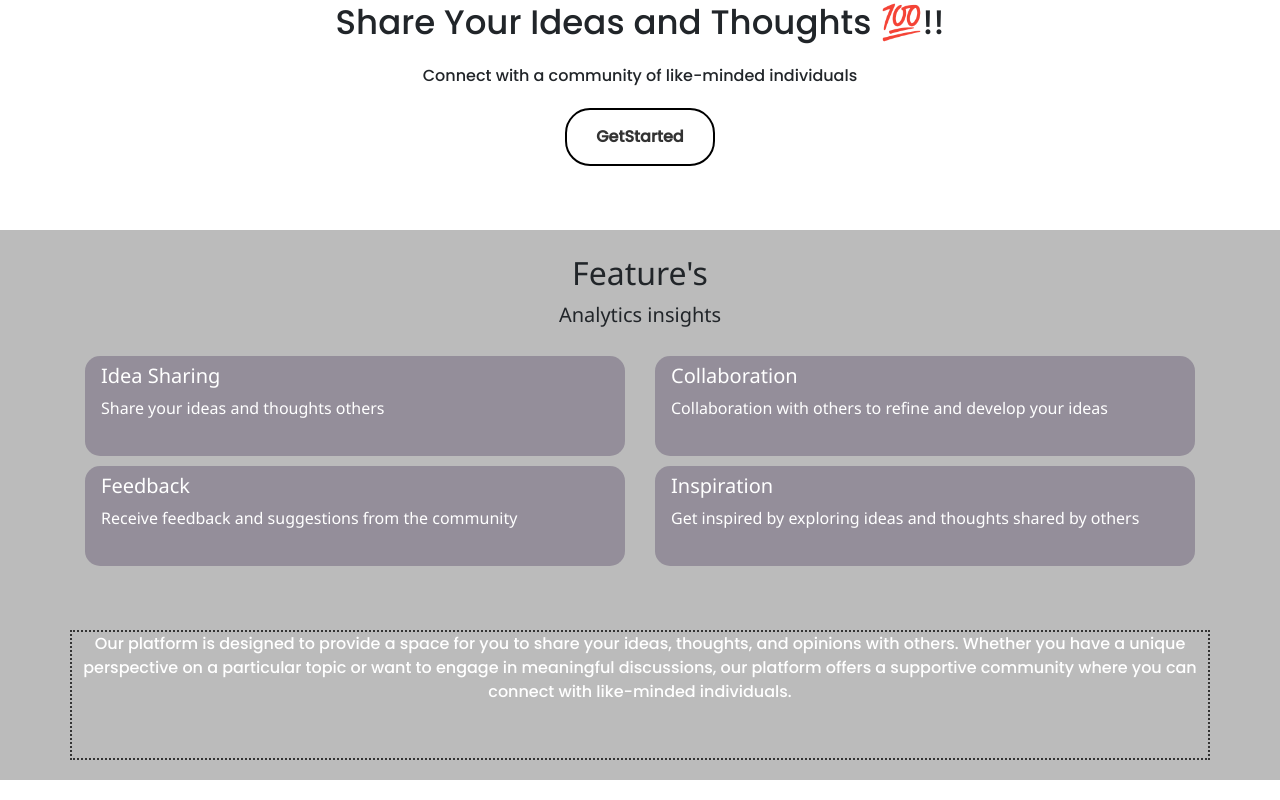
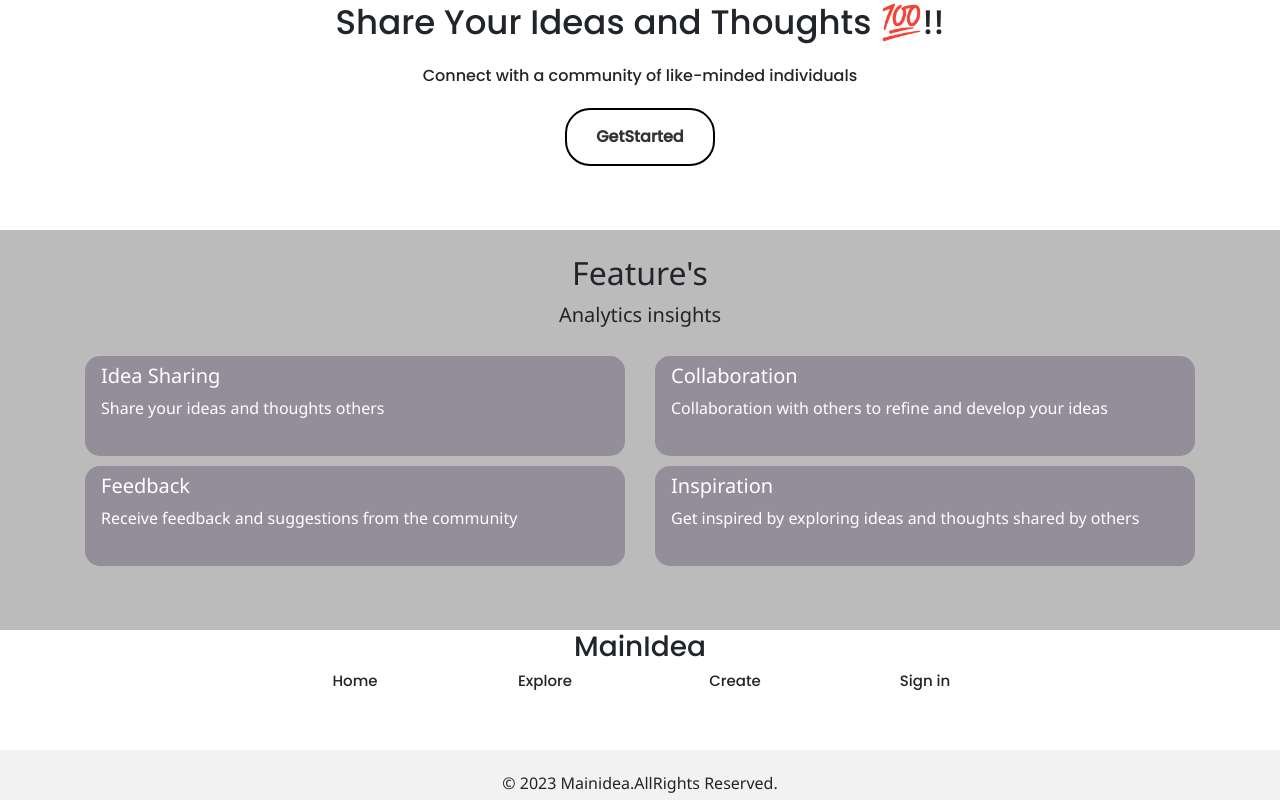
Before and after one commit to UsaidDev/Mainidea, a React (Create React App) app: page / in a window 1280 px wide. Shown: the part 236-1036 px from the top of the page. Built offline with nearby package versions, Linux system fonts and the light colour scheme; a web font is replaced by a local one.

Commit message:
Overoll Completed

```diff
--- a/src/Components/Banner/Banner.css
+++ b/src/Components/Banner/Banner.css
@@ -86,6 +86,7 @@ span {
         width: auto;
     }
 }
+
 @media only screen and (min-width: 992px) {
     .banner {
         height: 400px;
@@ -97,17 +98,19 @@ span {
 
 
 /*-----Feature------*/
-.feature-para p{
+.feature-para p {
     font-size: 20px;
 }
-.feature-box{
+
+.feature-box {
     height: 100px;
     width: auto;
     background-color: rgba(43, 21, 66, 0.267);
     border-radius: 15px;
     margin-top: 10px;
 }
-.feature-box h4{
+
+.feature-box h4 {
     margin: auto;
     text-align: start;
     justify-content: start;
@@ -115,77 +118,28 @@ span {
 }
 
 
-@media(max-width:600px){
-    .feature{
+@media(max-width:600px) {
+    .feature {
         height: 600px;
         width: auto;
-        background-color:rgba(53, 26, 82, 0.267);
+        background-color: rgba(53, 26, 82, 0.267);
     }
 }
+
 @media only screen and (min-width: 768px) {
-    .feature{
+    .feature {
         height: 350px;
         width: auto;
-        background-color:rgba(53, 26, 82, 0.267);
+        background-color: rgba(53, 26, 82, 0.267);
     }
 }
+
 @media only screen and (min-width: 992px) {
-    .feature{
+    .feature {
         height: 400px;
         width: auto;
-        background-color:rgba(0, 0, 0, 0.267);
+        background-color: rgba(0, 0, 0, 0.267);
     }
 }
+
 /*-----End Feature------*/
-
-@media(max-width:600px){
-    .welcome{
-        height:200px;
-        width: auto;
-        background-color:rgba(0, 0, 0, 0.267);
-        color: white;
-    }
-    .welcome-heading{
-        font-size: 23px;
-    }
-    .parabox{
-        height: 170px;
-        width: auto;
-        border: 2px dotted #333;
-    }
-}
-@media only screen and (min-width: 768px) {
-    .welcome{
-        height: 200px;
-        width: auto;
-        background-color:rgba(0, 0, 0, 0.267);
-        color: white;
-    }
-    .welcome-heading{
-        color: white;
-    }
-    .parabox{
-        height: 130px;
-        width: auto;
-        border: 2px dotted #333;
-        color: white;
-    }
-}
-@media only screen and (min-width: 992px) {
-    .welcome{
-        height: 150px;
-        width: auto;
-        background-color:rgba(0, 0, 0, 0.267);
-        color: white;
-    }
-    .welcome-heading{
-        color: white;
-    }
-    .parabox{
-        width: auto;
-        border: 2px dotted #333;
-        font-size: 16px;
-        font-family: "Poppins",sans-serif;
-        color: #fff;
-    }
-}
--- a/src/Components/Banner/Banner.jsx
+++ b/src/Components/Banner/Banner.jsx
@@ -3,6 +3,7 @@ import './Banner.css'
 function Banner() {
   return (
     <>
+      {/*-----BANNER-----*/}
       <div className='banner'>
         <div className="content">
           <h2>Share Your Ideas and Thoughts 💯!!</h2>
@@ -12,6 +13,8 @@ function Banner() {
           </div>
         </div>
       </div>
+      {/*-----END BANNER-----*/}
+      {/*-----FEATURE-----*/}
       <div className="feature">
         <div className="container">
           <div className="row d-flex justify-content-center">
@@ -48,15 +51,8 @@ function Banner() {
           </div>
         </div>
       </div>
-      <div className="welcome">
-        <div className="container">
-          <div className="row d-flex justify-content-center">
-            <div className="parabox">
-            <p className='text-center'>Our platform is designed to provide a space for you to share your ideas, thoughts, and opinions with others. Whether you have a unique perspective on a particular topic or want to engage in meaningful discussions, our platform offers a supportive community where you can connect with like-minded individuals.</p>
-            </div>
-          </div>
-        </div>
-      </div>
+      {/*-----END FEATURE-----*/}
+
     </>
 
   )
--- a/src/Components/Footer/Footer.css
+++ b/src/Components/Footer/Footer.css
@@ -0,0 +1,48 @@
+.footer-heading{
+    font-family: 'Poppins',sans-serif;
+}
+.heading-content:hover{
+    color: lightblue;
+    transition: 0.5s;
+}
+.copyright{
+    background-color: rgba(0, 0, 0, 0.05);
+    height: 50px;
+    bottom: 0px;
+    left: 0px;
+    right: 0px;
+    margin-bottom: 0px;
+}
+@media(max-width:600px) {
+    .footer {
+        height: 150px;
+        width: auto;
+    }
+    .heading-content{
+        font-size: 16px;
+        font-family: 'Poppins',sans-serif;
+    }
+
+}
+@media only screen and (min-width: 768px) {
+    .footer {
+        height: 150px;
+        width: auto;
+    }
+    .heading-content{
+        font-size: 20px;
+        font-family: 'Poppins',sans-serif;
+        text-align: center;
+    }
+}
+@media only screen and (min-width: 992px) {
+    .footer {
+        height: 120px;
+        width: auto;
+    }
+    .heading-content{
+        font-size: 15px;
+        font-family: 'Poppins',sans-serif;
+        text-align: center;
+    }
+}
--- a/src/Components/Footer/Footer.jsx
+++ b/src/Components/Footer/Footer.jsx
@@ -1,11 +1,34 @@
 import React from 'react'
+import './Footer.css'
 
 function Footer() {
   return (
     <div>
-
+      <footer className='footer'>
+        <div className="container">
+          <div className="row d-flex justify-content-center">
+            <h3 className='footer-heading'>MainIdea</h3>
+          </div>
+          <div className="row d-flex justify-content-center">
+            <div className="col-3 col-md-3 col-lg-2">
+              <h6 className='heading-content'>Home</h6>
+            </div>
+            <div className="col-3 col-md-3 col-lg-2">
+              <h6 className='heading-content'>Explore</h6>
+            </div>
+            <div className="col-3 col-md-3 col-lg-2">
+              <h6 className='heading-content'>Create</h6>
+            </div>
+            <div className="col-3 col-md-3 col-lg-2">
+              <h6 className='heading-content'>Sign in</h6>
+            </div>
+          </div>
+        </div>
+      </footer>
+      <div class="text-center p-4 copyright">
+            <h6 class="text-reset fw-bold" href="/#">© 2023 Mainidea.AllRights Reserved.</h6>
+          </div>
     </div>
   )
 }
-
 export default Footer
```
